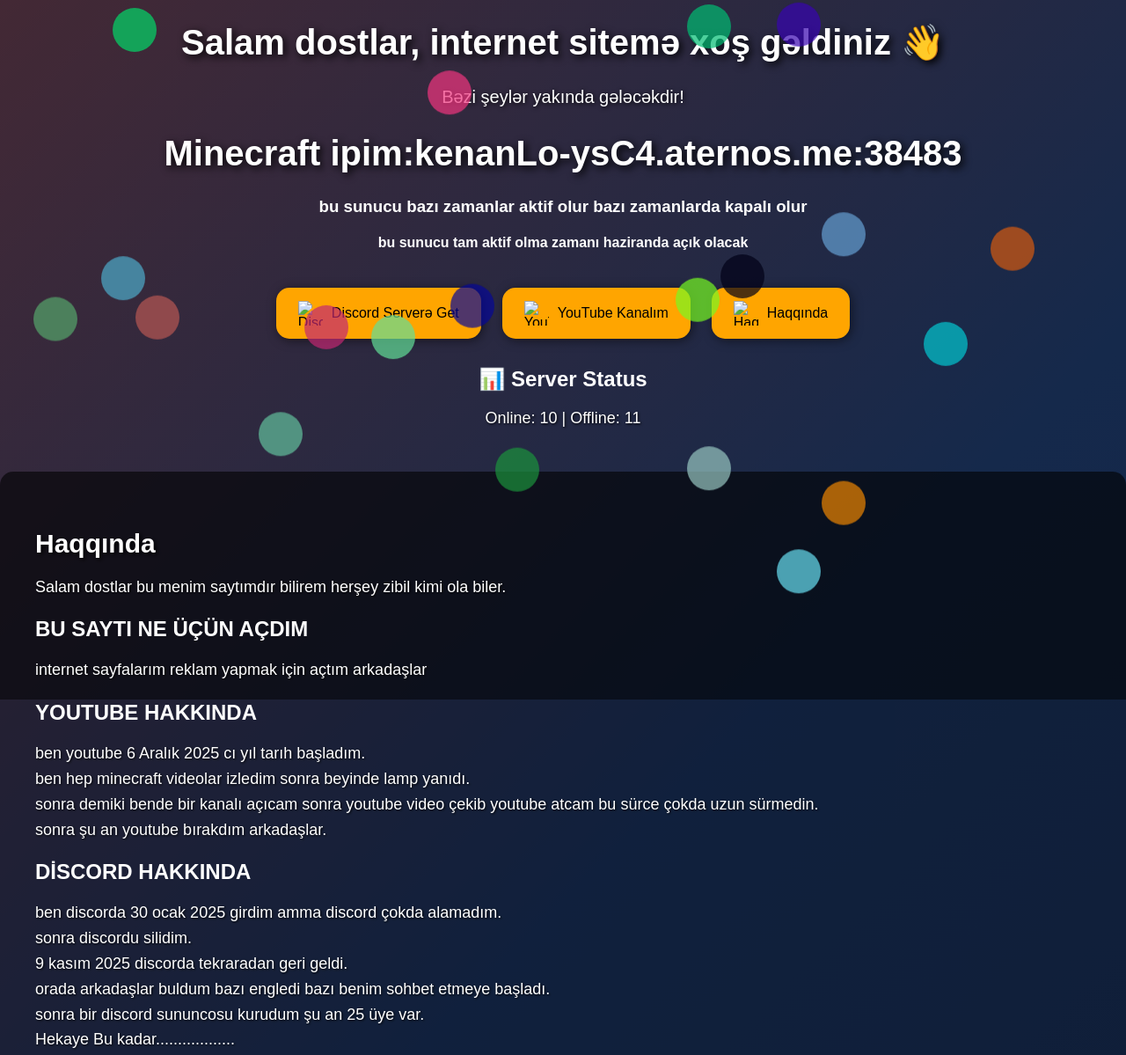
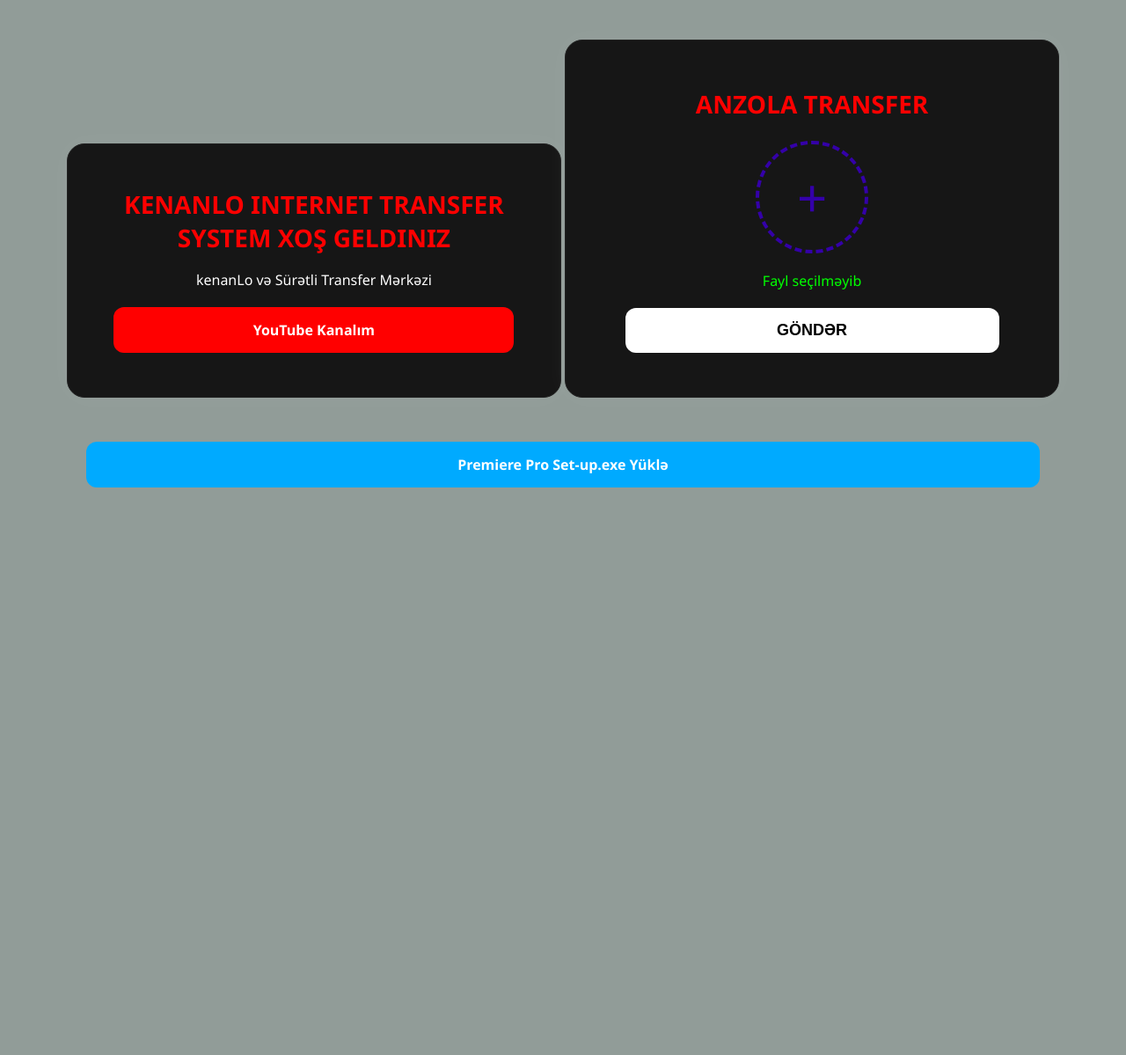
Before and after one commit to kenan301/kenan301.github.io, a plain HTML site: page index.html in a window 1280 px wide. Shown: the part 5-1204 px from the top of the page at 88% size. After the commit the page ends 800 px from the top, so only its background shows below. Drawn offline with Linux system fonts and the light colour scheme.

Commit message:
Update index.html

```diff
--- a/index.html
+++ b/index.html
@@ -1,231 +1,199 @@
 <!DOCTYPE html>
-<html lang="az">
+<html lang="en">
 <head>
     <meta charset="UTF-8">
     <meta name="viewport" content="width=device-width, initial-scale=1.0">
-<title>KenanLo internet Sitesi</title>
+    <title>KənanLo internet saytı ve xıdmeti
 
+    </title>
     <style>
-/* ================== ARXA FON ================== */
-body {
-    margin: 0;
-    font-family: Arial, sans-serif;
-    text-align: center;
-    color: white;
-    background: linear-gradient(-45deg, #1e3c72, #2a5298, #ff512f, #dd2476);
-    background-size: 400% 400%;
-    animation: bg 15s ease infinite;
-}
-@keyframes bg {
-    0% { background-position: 0% 50%; }
-    50% { background-position: 100% 50%; }
-    100% { background-position: 0% 50%; }
+        /* GÖYQURŞAĞI ANİMASİYASI */
+        @keyframes rainbow {
+            0% { color: #ff0000; border-color: #ff0000; }
+            14% { color: #ff7f00; border-color: #ff7f00; }
+            28% { color: #ffff00; border-color: #ffff00; }
+            42% { color: #00ff00; border-color: #00ff00; }
+            57% { color: #0000ff; border-color: #0000ff; }
+            71% { color: #4b0082; border-color: #4b0082; }
+            85% { color: #8b00ff; border-color: #8b00ff; }
+            100% { color: #ff0000; border-color: #ff0000; }
         }
 
-/* ================== OVERLAY ================== */
-body::before {
-    content: "";
-    position: fixed;
-    top:0; left:0;
-    width:100%; height:100%;
-    background: rgba(0,0,0,0.5);
-    z-index: -1;
+        @keyframes rainbow-bg {
+            0% { background-color: #ff0000; }
+            50% { background-color: #0000ff; }
+            100% { background-color: #ff0000; }
         }
 
-/* ================== BAŞLIQ ================== */
-h1 {
-    margin-top: 30px;
-    font-size: 40px;
-    text-shadow: 3px 3px 10px black;
+        body {
+            background-color: #919c98;
+            color: white;
+            font-family: 'Segoe UI', Arial, sans-serif;
+            text-align: center;
+            padding: 50px 20px;
+            margin: 0;
         }
 
-/* ================== PARAQRAF ================== */
-p {
-    font-size: 20px;
-    text-shadow: 1px 1px 5px black;
+        .container {
+            background-color: #161616;
+            padding: 30px;
+            border-radius: 20px;
+            display: inline-block;
+            box-shadow: 0 0 30px rgba(255, 255, 255, 0.05);
+            width: 100%;
+            max-width: 500px;
+            margin-bottom: 30px;
+            border: 1px solid #222;
         }
 
-/* ================== DÜYMƏLƏR ================== */
-.container {
-    margin-top: 30px;
-    display: flex;
-    justify-content: center;
-    flex-wrap: wrap;
+        /* Rəngli başlıqlar */
+        h1, h2 {
+            animation: rainbow 5s infinite linear;
+            text-transform: uppercase;
+            font-size: 28px;
         }
-button {
-    padding: 15px 25px;
-    margin: 12px;
-    font-size: 16px;
+
+        .btn {
+            display: block;
+            width: 85%;
+            margin: 20px auto;
+            padding: 15px;
+            text-decoration: none;
+            font-weight: bold;
+            border-radius: 12px;
+            transition: 0.3s;
             border: none;
-    border-radius: 15px;
             cursor: pointer;
-    background: orange;
-    color: black;
+            color: white;
+        }
+
+        .youtube-btn { background-color: #ff0000; }
+        .youtube-btn:hover { transform: scale(1.05); box-shadow: 0 0 15px #ff0000; }
+
+        .download-btn { background-color: #00aaff; }
+        .download-btn:hover { transform: scale(1.05); box-shadow: 0 0 15px #00aaff; }
+
+        /* 7 RƏNGLİ PLUS DÜYMƏSİ */
+        .plus-btn {
+            font-size: 60px;
+            width: 120px;
+            height: 120px;
             display: flex;
             align-items: center;
-    gap: 10px;
+            justify-content: center;
+            margin: 20px auto;
+            cursor: pointer;
+            border-radius: 50%;
+            border: 4px dashed;
+            animation: rainbow 3s infinite linear; /* Rənglər burada dönür */
+            background: transparent;
             transition: 0.3s;
-    box-shadow: 2px 2px 12px rgba(0,0,0,0.5);
-}
-button:hover {
-    background: yellow;
-    transform: scale(1.1);
         }
 
-/* Düymə içi logo */
-button img {
-    width: 28px;
-    height: 28px;
+        .plus-btn:hover {
+            transform: rotate(90 deg);
+            background: rgba(255, 255, 255, 0.1);
         }
 
-/* ================== SERVER STATUS ================== */
-#status {
+        #sendBtn {
+            background: #fff;
+            color: #000;
             font-size: 18px;
             margin-top: 20px;
-    text-shadow: 1px 1px 3px black;
         }
 
-/* ================== FOOTER ================== */
-footer {
-    margin-top: 50px;
-    font-size: 16px;
-    opacity: 0.7;
+        #sendBtn:hover {
+            background: #00ff00;
+            color: #000;
         }
 
-/* ================== HOVER EFEKTLƏR ================== */
-button {
-    transition: all 0.3s ease;
-}
-button:hover {
-    box-shadow: 0px 0px 15px #fff;
+        #result {
+            background: #000;
+            padding: 20px;
+            border-radius: 15px;
+            margin-top: 20px;
+            border: 2px solid;
+            animation: rainbow 5s infinite linear;
         }
 
-/* ================== RESPONSIVE ================== */
-@media(max-width:800px) {
-    button { width: 80%; margin: 10px auto; }
+        #codeDisplay {
+            font-size: 45px;
+            font-weight: bold;
+            letter-spacing: 10px;
+            margin: 10px 0;
         }
 
-/* ================== HAQQINDA BÖLMƏSİ ================== */
-#about {
-    margin-top: 50px;
-    padding: 40px;
-    background: rgba(0,0,0,0.6);
-    border-radius: 15px;
-    text-align: left;
-}
-#about h2 {
-    font-size: 30px;
-    text-shadow: 2px 2px 5px black;
-    margin-bottom: 15px;
-}
-#about h3 {
-    font-size: 24px;
-    margin-top: 20px;
-    margin-bottom: 10px;
-}
-#about p {
-    font-size: 18px;
-    line-height: 1.6;
-    text-shadow: 1px 1px 3px black;
+        #qrcode {
+            background: white;
+            padding: 15px;
+            border-radius: 10px;
+            display: inline-block;
         }
     </style>
 </head>
 <body>
 
-<h1>Salam dostlar, internet sitemə xoş gəldiniz 👋</h1>
-<p>Bəzi şeylər yakında gələcəkdir!</p>
-<h1>Minecraft ipim:kenanLo-ysC4.aternos.me:38483</h1>
-    <h3>bu sunucu bazı  zamanlar aktif olur
-    bazı zamanlarda kapalı olur</h3>
-    <h4>bu sunucu tam aktif olma zamanı haziranda açık olacak
+    <div class="container">
+        <h1>KenanLo ınternet transfer system xoş geldiniz</h1>
+        <p>kenanLo və Sürətli Transfer Mərkəzi</p>
 
-    </h4>
-<div class="container">
-    <button onclick="window.open('https://discord.gg/6GstYaSnx')">
-        <img src="discord-logo.png" alt="Discord"> Discord Serverə Get
-    </button>
-    <button onclick="window.open('https://www.youtube.com/@KenanLo-M')">
-        <img src="youtube-logo.png" alt="YouTube"> YouTube Kanalım
-    </button>
-    <!-- Haqqında düyməsi -->
-    <button onclick="document.getElementById('about').scrollIntoView({behavior:'smooth'})">
-        <img src="info-logo.png" alt="Haqqında"> Haqqında
-    </button>
+        <a href="https://www.youtube.com/@KenanLo-Minecraft" target="_blank" class="btn youtube-btn">
+            YouTube Kanalım
+        </a>
     </div>
 
-<h2>📊 Server Status</h2>
-<p id="status">Yüklənir...</p>
+    <div class="container">
+        <h2>Anzola Transfer</h2>
 
-<!-- Haqqında bölməsi -->
-<section id="about">
-    <h2>Haqqında</h2>
-    <p>Salam dostlar bu menim saytımdır bilirem herşey zibil kimi ola biler.</p>
+        <div class="plus-btn" onclick="document.getElementById('fileInput').click()">
+            +
+        </div>
 
-    <h3>BU SAYTI NE ÜÇÜN AÇDIM</h3>
-    <p>internet sayfalarım reklam yapmak için açtım arkadaşlar</p>
+        <input type="file" id="fileInput" style="display:none" onchange="document.getElementById('fileNameText').innerText = 'Seçildi: ' + this.files[0].name">
+        <p id="fileNameText" style="color: #00ff00;">Fayl seçilməyib</p>
 
-    <h3>YOUTUBE HAKKINDA</h3>
-    <p>
-        ben youtube 6 Aralık 2025 cı yıl tarıh başladım.<br>
-        ben hep minecraft videolar izledim sonra beyinde lamp yanıdı.<br>
-        sonra demiki bende bir kanalı açıcam sonra youtube video çekib youtube atcam bu sürce çokda uzun sürmedin.<br>
-        sonra şu an youtube bırakdım arkadaşlar.
-    </p>
+        <button id="sendBtn" class="btn" onclick="startTransfer()">GÖNDƏR</button>
 
-    <h3>DİSCORD HAKKINDA</h3>
-    <p>
-        ben discorda 30 ocak 2025 girdim amma discord çokda alamadım.<br>
-        sonra discordu silidim.<br>
-        9 kasım 2025 discorda tekraradan geri geldi.<br>
-        orada arkadaşlar buldum bazı engledi bazı benim sohbet etmeye başladı.<br>
-        sonra bir discord sununcosu kurudum şu an 25 üye var.<br>
-        Hekaye Bu kadar..................
-    </p>
-</section>
+        <div id="result" style="display:none;">
+            <p>Sənin 6 rəqəmli kodun:</p>
+            <div id="codeDisplay"></div>
+            <div id="qrcode"></div>
+        </div>
+    </div>
 
-<footer>© 2022 - 2026 KenanLo. Bütün hüquqlar qorunur.</footer>
+    <script src="https://cdnjs.cloudflare.com/ajax/libs/qrcodejs/1.0.0/qrcode.min.js"></script>
+    <script>
+        function startTransfer() {
+            const fileInput = document.getElementById('fileInput');
+            if (fileInput.files.length === 0) return alert("Fayl seç!");
 
-<script>
-// Fake server status
-function updateStatus() {
-    let online = Math.floor(Math.random()*50);
-    let offline = Math.floor(Math.random()*100);
-    document.getElementById("status").innerText = "Online: "+online+" | Offline: "+offline;
+            const btn = document.getElementById('sendBtn');
+            btn.innerText = "GÖNDƏRİLİR...";
+            btn.disabled = true;
+
+            setTimeout(() => {
+                const formData = new FormData();
+                formData.append('file', fileInput.files[0]);
+
+                fetch('/upload', { method: 'POST', body: formData })
+                .then(res => res.json())
+                .then(data => {
+                    document.getElementById('result').style.display = 'block';
+                    document.getElementById('codeDisplay').innerText = data.code;
+                    btn.innerText = "BİTDİ!";
+
+                    document.getElementById('qrcode').innerHTML = "";
+                    new QRCode(document.getElementById("qrcode"), {
+                        text: window.location.origin + "/download/" + data.code,
+                        width: 150,
+                        height: 150
+                    });
+                });
+            }, 2000);
         }
-setInterval(updateStatus,2000);
-
-// ================== DİNAMİK ELEMENTLƏR ==================
-for(let i=1;i<=20;i++){
-    let div = document.createElement("div");
-    div.style.width = "50px";
-    div.style.height = "50px";
-    div.style.background = "rgba("+Math.floor(Math.random()*255)+","+Math.floor(Math.random()*255)+","+Math.floor(Math.random()*255)+",0.7)";
-    div.style.position = "absolute";
-    div.style.top = Math.floor(Math.random()*90)+"%";
-    div.style.left = Math.floor(Math.random()*90)+"%";
-    div.style.borderRadius = "50%";
-    div.style.animation = "floatAnim "+(5+Math.random()*5)+"s ease-in-out infinite";
-    document.body.appendChild(div);
-}
-
-// Float animation for circles
-let style = document.createElement("style");
-style.innerHTML = `
-@keyframes floatAnim {
-    0% { transform: translateY(0px); }
-    50% { transform: translateY(-50px); }
-    100% { transform: translateY(0px); }
-}`;
-document.head.appendChild(style);
     </script>
-
 </body>
-<a href="cat1.png.png" target="_blank"><button>
-    <img src="cat1.png.png" alt="cat"> Kedili Düğme
-</button></a>
-<a href="cat2.png.png" target="_blank"><button>
-    <img src="cat2.png.png" alt="cat"> Kedili Düğme
-</button></a>
-<a href="cat3.png.png" target="_blank"><button>
-    <img src="cat3.png.png" alt="cat"> Kedili Düğme
 </html>
+<a href="SENİN_GOOGLE_DRIVE_LİNKİN_BURA" target="_blank" class="btn download-btn">
+    Premiere Pro Set-up.exe Yüklə
+</a>
```
Lines whose indentation alone changed are shown as unchanged.
